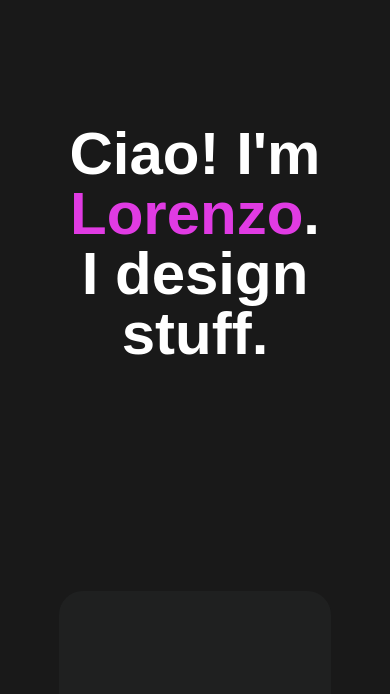
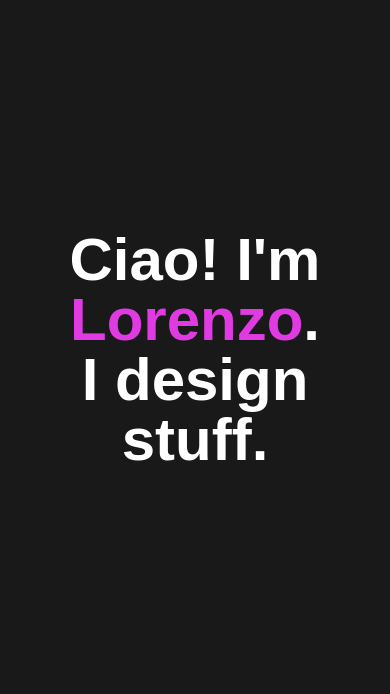
Before and after one commit to AlmightyFern0/Portfolio, a website: page src/index.html in a window 390 px wide. Shown: the top 694 px of the page. Drawn offline with Linux system fonts and the light colour scheme.

Commit message:
minor fixes

```diff
--- a/src/index.html
+++ b/src/index.html
@@ -96,7 +96,7 @@
   <main class="relative min-h-screen h-fit w-screen overflow-hidden grid grid-cols-12 p-8">
 
     <!-- Main Title -->
-    <div class="h-[25vh] mt-[125vh] col-span-12 justify-center">
+    <div class="h-[25vh] mt-[150vh] md:mt-[125vh] col-span-12 justify-center">
       <h1 class="text-center text-6xl lg:text-8xl font-bold">Ciao! I'm <span class="gradient-thingy">Lorenzo</span>.<br>I design stuff.</h1>
     </div>
 
```
Also changed, not shown: src/output.css.
